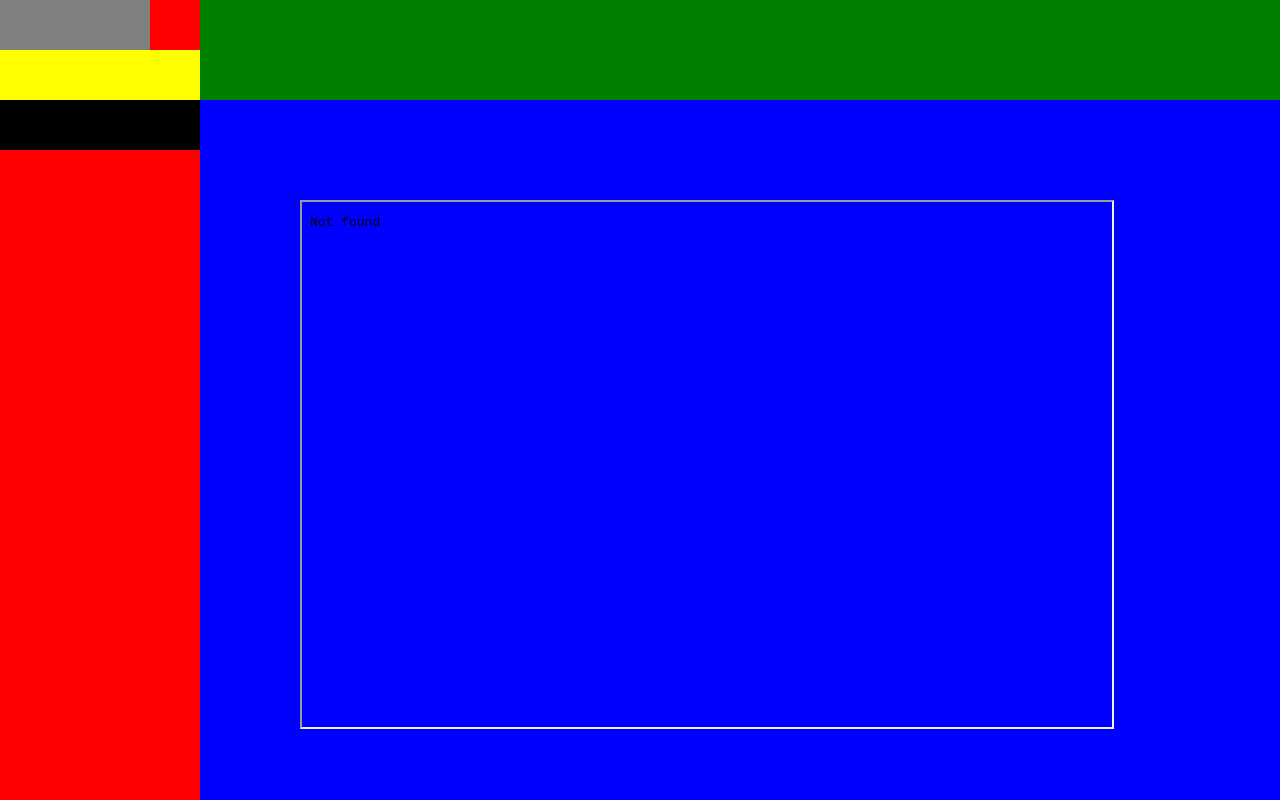
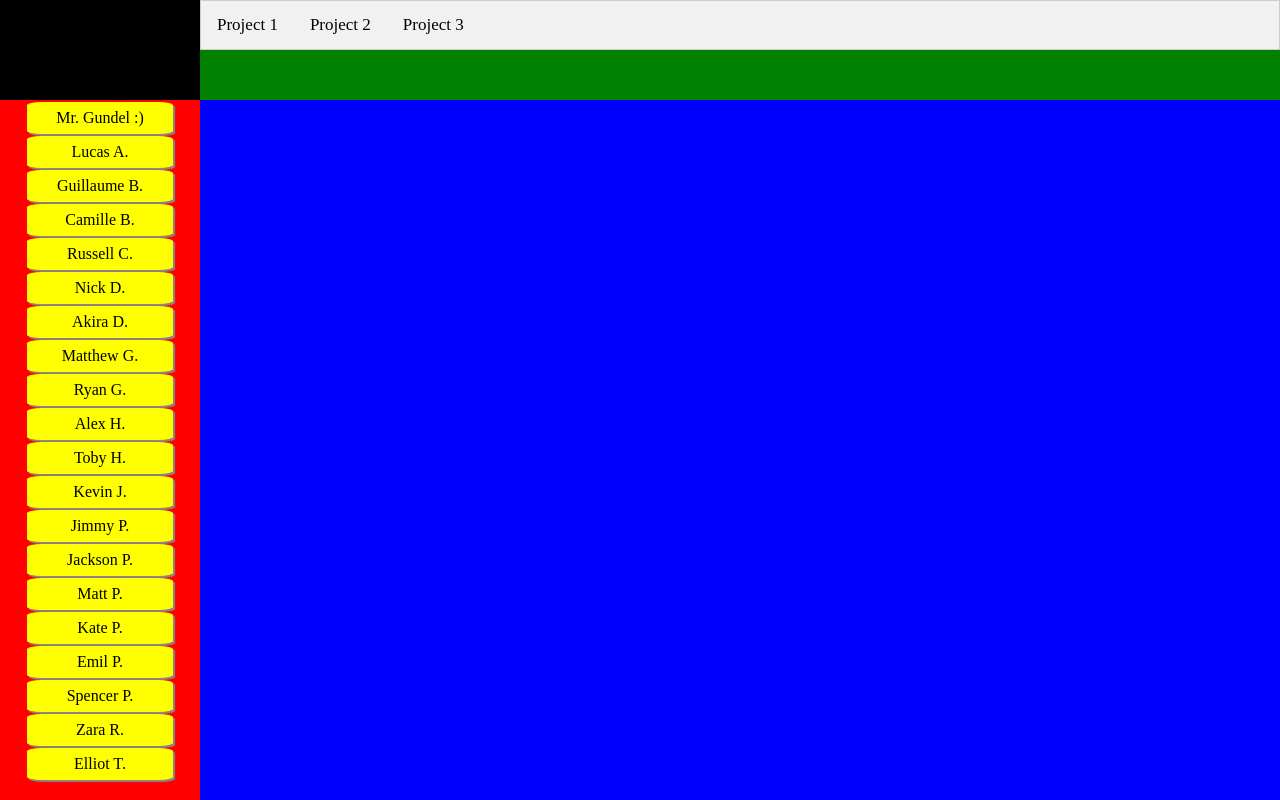
Before and after one commit to ErikGundel/IntroA, a plain HTML site: page studentWork.html in a window 1280 px wide. Drawn offline with Linux system fonts and the light colour scheme.

Commit message:
Updated to newish version.

```diff
--- a/studentWork.html
+++ b/studentWork.html
@@ -4,21 +4,103 @@
 	<head>
 		<title>IntroA</title>
 		<style type="text/css">
+			body {
+				background-color: black;
+			}
+		/*Creates the header section and establishes the project tabs look*/
 			header {
 				background-color: green;
-				height: 100px;
+				min-height: 100px;
 				position: fixed;
 				top:0;
 				left:200px;
 				right:0;
 			}
+
+			ul.tab {
+			    list-style-type: none;
+			    margin: 0;
+			    padding: 0;
+			    overflow: hidden;
+			    border: 1px solid #ccc;
+			    background-color: #f1f1f1;
+
+			}
+
+			/* Float the list items side by side */
+			ul.tab li {
+				float: left;
+			}
+
+			/* Style the links inside the list items */
+			ul.tab li a {
+			    display: inline-block;
+			    color: black;
+			    text-align: center;
+			    padding: 14px 16px;
+			    text-decoration: none;
+			    transition: 0.3s;
+			    font-size: 17px;
+			}
+
+			/* Change background color of links on hover */
+			ul.tab li a:hover {
+				background-color: #ddd;
+			}
+
+			/* Create an active/current tablink class */
+			ul.tab li a:focus, .active {
+				background-color: #ccc;
+			}
+
+			/* Style the tab content */
+			.tabcontent {
+			    display: none;
+			    padding: 6px 12px;
+			    border: 1px solid #ccc;
+			    border-top: none;
+			}
+
+
+/*Creates the side navigation and establishes the look of the student tabs*/
 			#sideNav {
 				background-color: red;
-				width: 200px;
+				min-width: 200px;
+				text-align: center;
 				position: fixed;
-				top:0;
+				top:100px;
 				left:0;
 				bottom:0;
+			}
+			tr {
+				margin-top:10px;
+			}
+			td {
+				height:30px;
+				background-color: yellow;
+				border-radius: 10%;
+				box-shadow: 2px 2px 1px #888888;
+
+			}
+			td:hover {
+				box-shadow: 2px 2px 1px #888888;
+				background-color: orange;
+			}
+			td:active {
+				box-shadow: 0px 0px 0px #888888;
+				background-color: orange;
+				transform: translateY(2px);
+				transform: translateX(2px);
+			}
+
+			td:focus { /*Used to maintain the click's effect color change...*/
+				background-color: orange;
+
+			}
+			table {
+				margin: auto;
+				min-width: 150px;
+
 			}
 			#main{
 				background-color: blue;
@@ -28,51 +110,112 @@
 				right:0;
 				left:200px;
 			}
+			#iframeContainer { /*Used to help scale the iframe*/
+				position: relative;
+				height: 90%;
+				width: 90%;
+
+			}
 			iframe {
-				margin-top: 100px;
-				margin-left: 100px;
-				height: 75%;
-				width: 75%;
-
+				margin: 10px;
+				min-width: 100%;
+				min-height: 100%;
+				background-color: white;
+				display: none;
 			}
 		</style>
 	</head>
 	<body>
 		<header>
 
+
+
+
+
+			<ul class="tab">
+		  		<li><a href="#"  onClick="openTab(0)">Project 1</a></li>
+		  		<li><a href="#"  onClick="openTab(1)">Project 2</a></li>
+		  		<li><a href="#"  onClick="openTab(2)">Project 3</a></li>
+			</ul>
+
+
+
+
+
 		</header>
 		<section id="sideNav">
-
+			<table>
+				<tbody>
+					<tr><td tabindex = "0" id="s0" onClick = "clickStudent(0)">Mr. Gundel :)</td></tr>
+					<tr><td tabindex = "1" id="s1" onClick = "clickStudent(1)">Lucas A.</td></tr>
+					<tr><td tabindex = "2" id="s2" onClick = "clickStudent(2)">Guillaume B.</td></tr>
+					<tr><td tabindex = "3" id="s3" onClick = "clickStudent(3)">Camille B.</td></tr>
+					<tr><td tabindex = "4" id="s4" onClick = "clickStudent(4)">Russell C.</td></tr>
+					<tr><td tabindex = "5" id="s5" onClick = "clickStudent(5)">Nick D.</td></tr>
+					<tr><td tabindex = "6" id="s6" onClick = "clickStudent(6)">Akira D.</td></tr>
+					<tr><td tabindex = "7" id="s7" onClick = "clickStudent(7)">Matthew G.</td></tr>
+					<tr><td tabindex = "8" id="s8" onClick = "clickStudent(8)">Ryan G.</td></tr>
+					<tr><td tabindex = "9" id="s9" onClick = "clickStudent(9)">Alex H.</td></tr>
+					<tr><td tabindex = "10" id="s10" onClick = "clickStudent(10)">Toby H.</td></tr>
+					<tr><td tabindex = "11" id="s11" onClick = "clickStudent(11)">Kevin J.</td></tr>
+					<tr><td tabindex = "12" id="s12" onClick = "clickStudent(12)">Jimmy P.</td></tr>
+					<tr><td tabindex = "13" id="s13" onClick = "clickStudent(13)">Jackson P.</td></tr>
+					<tr><td tabindex = "14" id="s14" onClick = "clickStudent(14)">Matt P.</td></tr>
+					<tr><td tabindex = "15" id="s15" onClick = "clickStudent(15)">Kate P.</td></tr>
+					<tr><td tabindex = "16" id="s16" onClick = "clickStudent(16)">Emil P.</td></tr>
+					<tr><td tabindex = "17" id="s17" onClick = "clickStudent(17)">Spencer P.</td></tr>
+					<tr><td tabindex = "18" id="s18" onClick = "clickStudent(18)">Zara R.</td></tr>
+					<tr><td tabindex = "19" id="s19" onClick = "clickStudent(19)">Elliot T.</td></tr>
+				</tbody>
+			</table>
 		</section>
 		<section id="main">
-			<iframe src="ErikGundel.github.io/IntroA/index.html"></iframe>
+			<div id="iframeContainer">
+				<iframe id="window" src="" allowtransparency="false" ></iframe>
+			</div>
 		</section>
 	</body>
 
 	<script type="text/javascript">
 
-		var addStudent = document.createElement('div');
-			addStudent.style.backgroundColor = "gray";
-			addStudent.style.height = "50px";
-			addStudent.style.width="150px";
-			addStudent.style.left="25px";
-			document.getElementById("sideNav").appendChild(addStudent);
+			//Array to hold the github usernames of the students
+			var usernameArr = ["ErikGundel", "lucasalcantara16","Gbosdon","cboylan2018","rchan1102","NDagnino","akiradunham","matthewgazelle","RyanGrierson","awh26","TobyH7","KevinJinno","jimmyperry","j8peters","mpilc18","katepiotrowski","emilperdue","spencerplavoukos","zriddy16","skateguy"]
+
+			var projectArr = []
+
+			var project = -1;
+			var student = -1;
+			//function to show the student's work
+
+			var openTab = function (pjt) {
+				//if no projects are listed, don't show anything...
+
+				// change this once projects are listed...have students
+				//create an about me page for their index.html on the main page.
+				if (projectArr.length === 0) {
+					document.getElementById("window").style.display = "none";
+				}
+				else {
+					document.getElementById("window").style.display = "initial";
+				document.getElementById("window").src = "http://" + usernameArr[student] + ".github.io/IntroA/" + projectArr[pjt] + "/index.html";
+				project = pjt;
+				}
+			}
+
+
+			var clickStudent = function (sdt) {
+				document.getElementById("window").style.display = "initial";
+				document.getElementById("window").src = "http://" + usernameArr[sdt] + ".github.io/IntroA/index.html";
+				student = sdt;
+
+			}
 
 
 
-		var createDiv = function(color) {
-		var newDiv = document.createElement('div');  //creates new div
-				newDiv.id = 'student'; //gives new divs a ID
-				newDiv.style.backgroundColor = color //applies a background color to the new divs
-				newDiv.style.height = "50px";
-				newDiv.style.width = "200px";
-				newDiv.style.position = "float";
-				newDiv.style.float="left";
-			document.getElementById("sideNav").appendChild(newDiv);
-		}
 
-		createDiv("yellow");
-		createDiv("black");
+
+
+
 
 
 	</script>
```
